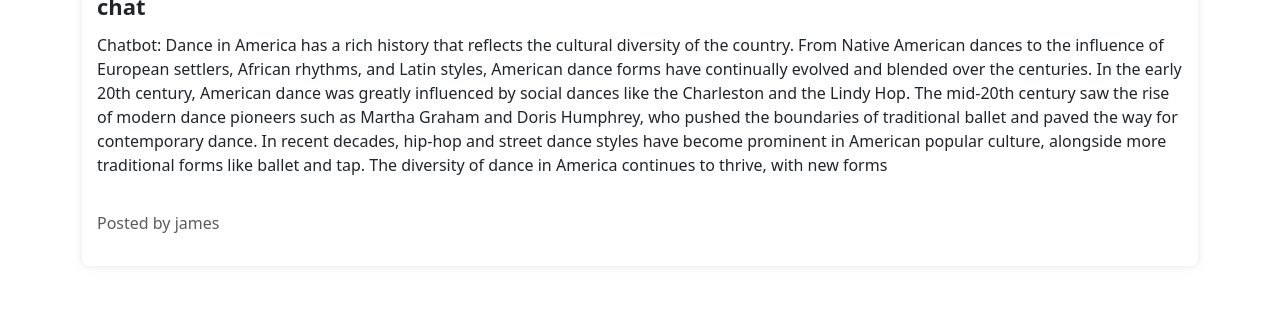
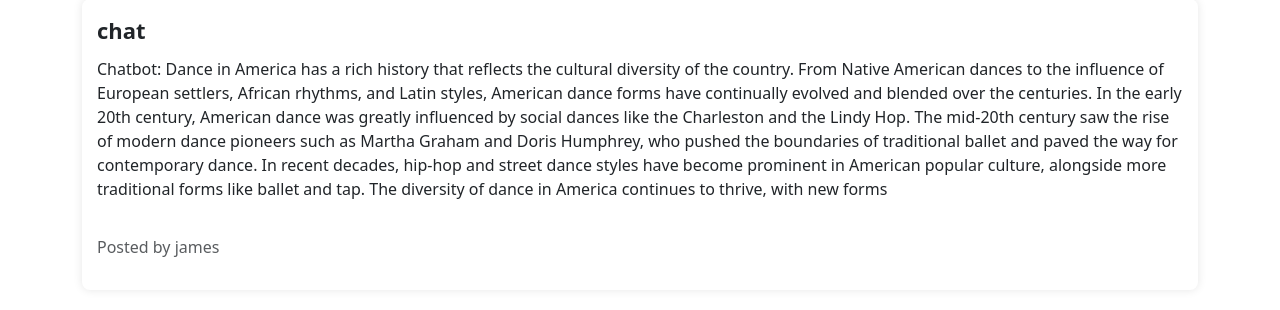
Before and after one commit to AhmedYussuf1/Dancopedia_AI_cougars, a PHP site: page /Dancopedia/blog.php in a window 1280 px wide. Shown: the part 679-989 px from the top of the page. Before the commit the page ends 912 px from the top, so only its background shows below. Run offline with PHP 8.4, Linux system fonts and the light colour scheme; data comes from the database, SQL or seed files in the repository.

Commit message:
Add Margin to top of Blog and Feedback page for better visual appearance

```diff
--- a/blog.php
+++ b/blog.php
@@ -183,7 +183,7 @@ $result = $conn->query($sql);
 <?php include('navbar.php'); ?>
 
 <!-- Blog Content -->
-<div class="container-sm">
+<div class="container-sm mt-4">
     <h1 class="text-center">Blog</h1>
 
     <!-- Create Blog Section (only for logged-in users) -->
--- a/feedback.php
+++ b/feedback.php
@@ -18,7 +18,7 @@ include('db_connection.php');  // Include your database connection
     ?>
 </head>
 <body>
-    <div class="container">
+    <div class="container mt-4">
         <h1 class="text-center">Submit Your Feedback</h1>
 
         <div class="feedback-box">
```
